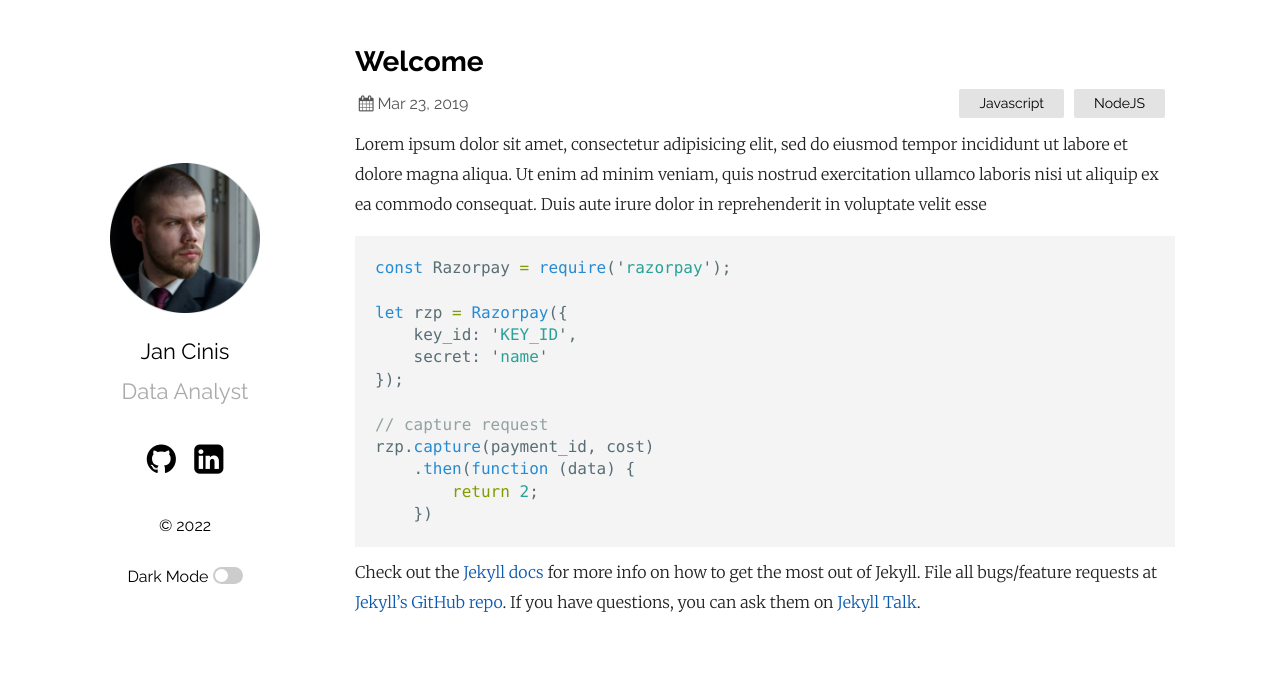
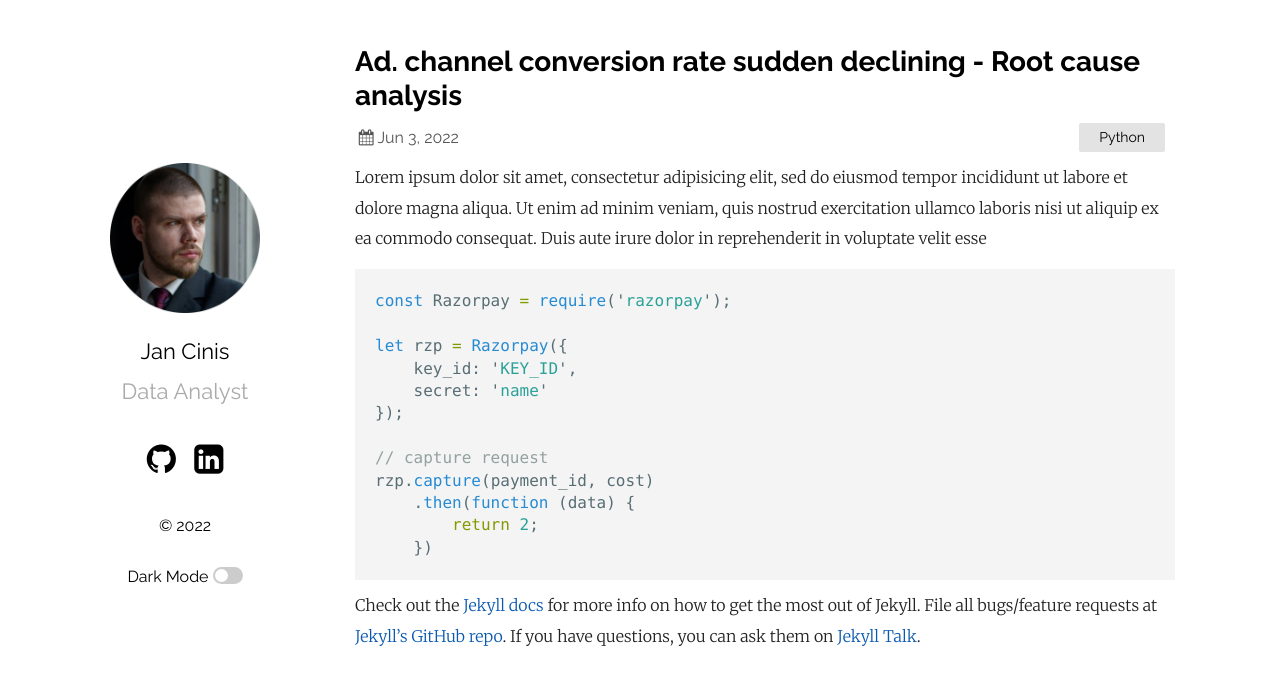
Before and after one commit to JanCinis/jancinis.github.io, a Jekyll site: the page built from _posts/2022-06-08-post_01.markdown, in a window 1280 px wide. Shown: the top 685 px of the page. Built offline with Jekyll 4.4.1, drawn with Linux system fonts in a browser that asks for light colours.

Commit message:
updated title

```diff
--- a/_posts/2022-06-08-post_01.markdown
+++ b/_posts/2022-06-08-post_01.markdown
@@ -1,8 +1,8 @@
 ---
 layout: post
-title:  "Welcome"
-date:   2019-03-23 21:03:36 +0530
-categories: Javascript NodeJS
+title:  "Ad. channel conversion rate sudden declining - Root cause analysis"
+date:   2022-06-03 11:03:41 +0530
+categories: Python
 ---
 Lorem ipsum dolor sit amet, consectetur adipisicing elit, sed do eiusmod tempor incididunt ut labore et dolore magna aliqua. Ut enim ad minim veniam, quis nostrud exercitation ullamco laboris nisi ut aliquip ex ea commodo consequat. Duis aute irure dolor in reprehenderit in voluptate velit esse
 
```
